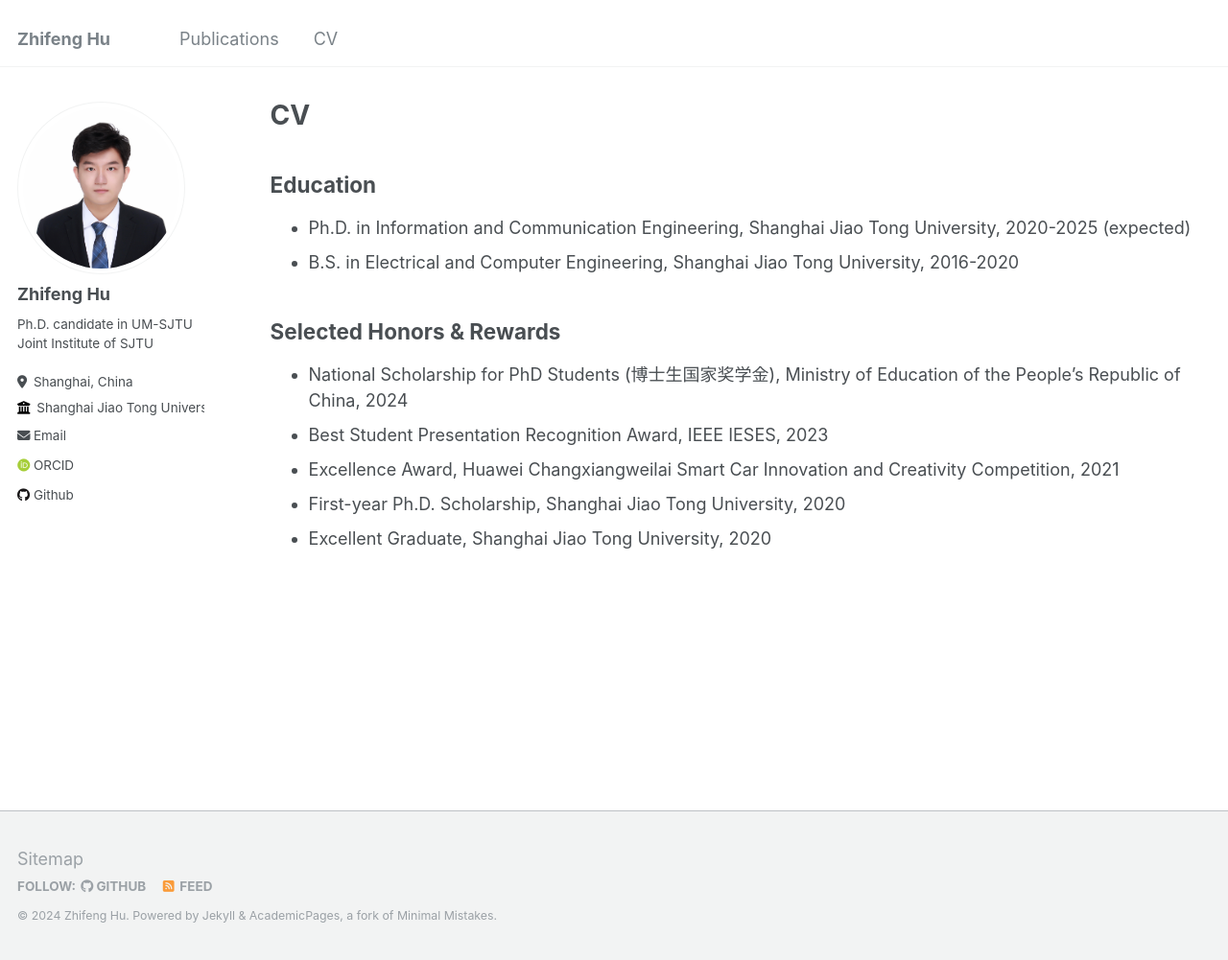
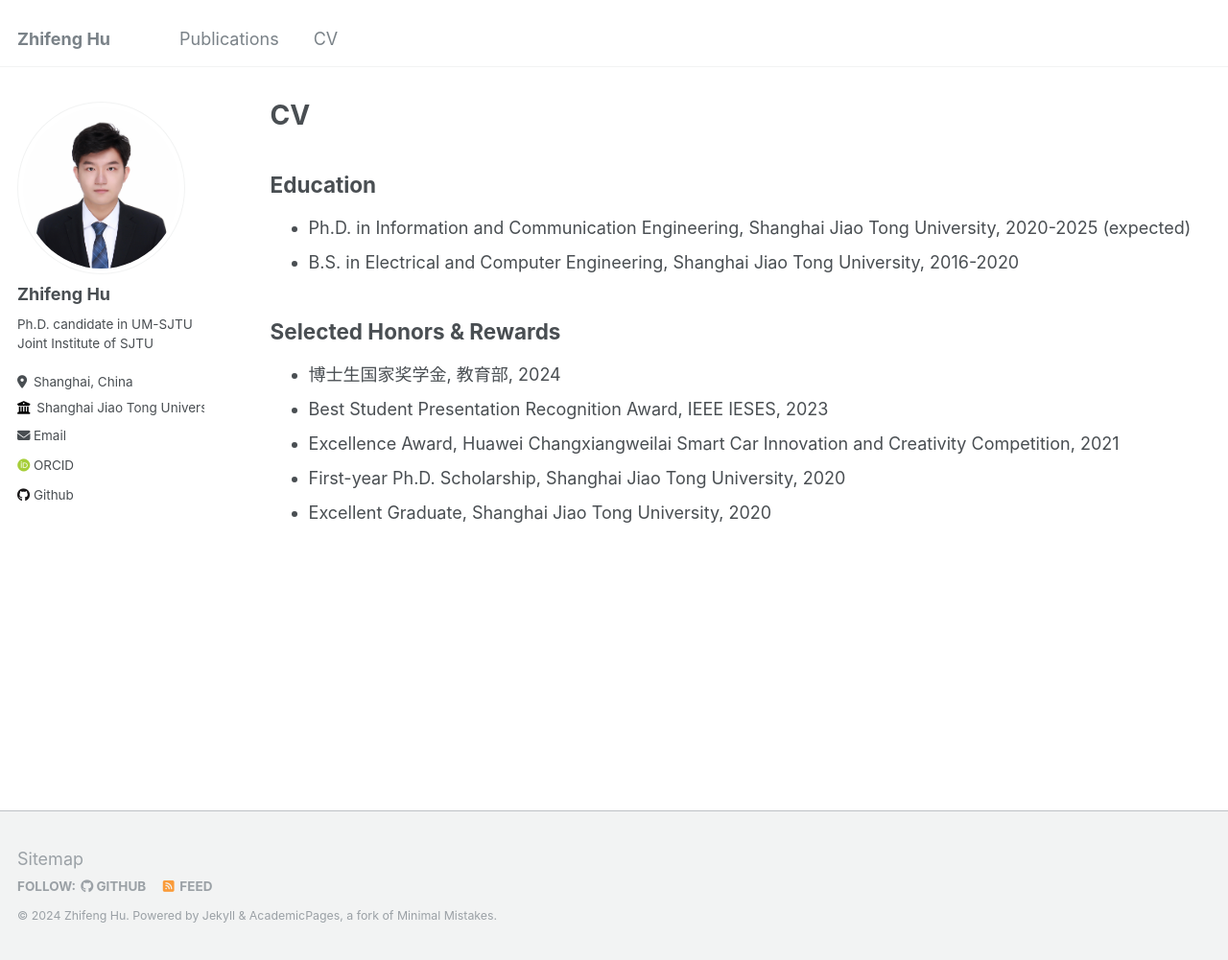
Before and after one commit to CantorHu/CantorHu.github.io, a Jekyll site: the page built from _pages/cv.md, in a window 1280 px wide and 1001 px high. Shown: the whole window at 96% size. Built offline with Jekyll 4.4.1, drawn with Linux system fonts in a browser that asks for light colours; some web fonts are replaced.

Commit message:
Update cv.md

```diff
--- a/_pages/cv.md
+++ b/_pages/cv.md
@@ -17,7 +17,7 @@ Education
 
 Selected Honors & Rewards
 -----
-- National Scholarship for PhD Students (博士生国家奖学金), Ministry of Education of the People's Republic of China, 2024
+- 博士生国家奖学金, 教育部, 2024
 - Best Student Presentation Recognition Award, IEEE IESES, 2023
 - Excellence Award, Huawei Changxiangweilai Smart Car Innovation and Creativity Competition, 2021
 - First-year Ph.D. Scholarship, Shanghai Jiao Tong University, 2020
```
